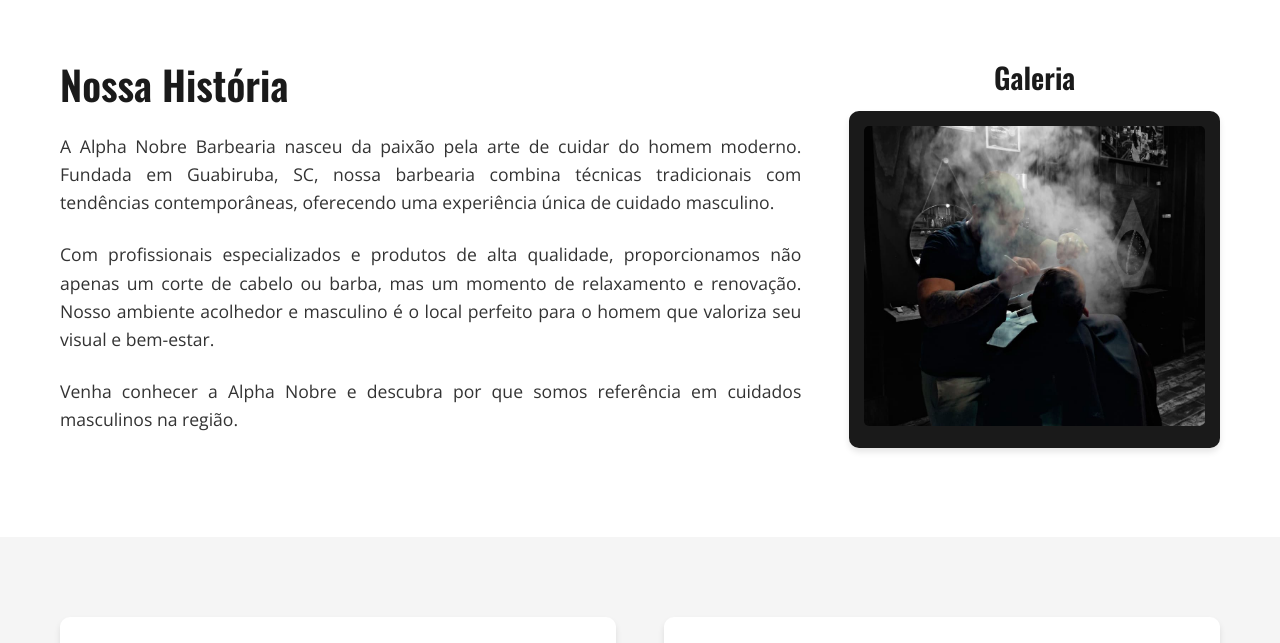
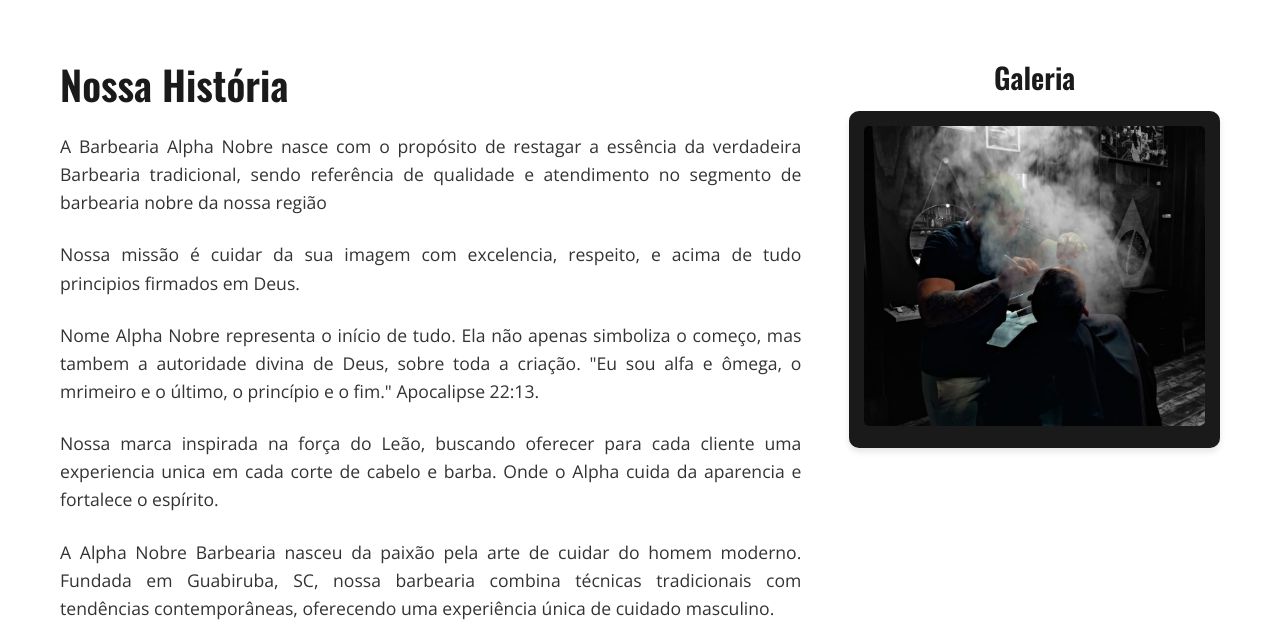
Before and after one commit to kddenisfurtado-ux/alphanobrebarbearia, a website built with Vite: page index.html in a window 1280 px wide. Shown: the part 900-1543 px from the top of the page. Built offline with nearby package versions, Linux system fonts and the light colour scheme.

Commit message:
Update index.html

```diff
--- a/index.html
+++ b/index.html
@@ -50,6 +50,10 @@
                 <div class="about-content">
                     <div class="about-text">
                         <h2>Nossa História</h2>
+                        <p>A Barbearia Alpha Nobre nasce com o propósito de restagar a essência da verdadeira Barbearia tradicional, sendo referência de qualidade e atendimento no segmento de barbearia nobre da nossa região</p>
+                        <p>Nossa missão é cuidar da sua imagem com excelencia, respeito, e acima de tudo principios firmados em Deus.</p>
+                        <p>Nome Alpha Nobre representa o início de tudo. Ela não apenas simboliza o começo, mas tambem a autoridade divina de Deus, sobre toda a criação. "Eu sou alfa e ômega, o mrimeiro e o último, o princípio e o fim." Apocalipse 22:13. </p>
+                        <p>Nossa marca inspirada na força do Leão, buscando oferecer para cada cliente uma experiencia unica em cada corte de cabelo e barba. Onde o Alpha cuida da aparencia e fortalece o espírito.</p>
                         <p>A Alpha Nobre Barbearia nasceu da paixão pela arte de cuidar do homem moderno. Fundada em Guabiruba, SC, nossa barbearia combina técnicas tradicionais com tendências contemporâneas, oferecendo uma experiência única de cuidado masculino.</p>
                         <p>Com profissionais especializados e produtos de alta qualidade, proporcionamos não apenas um corte de cabelo ou barba, mas um momento de relaxamento e renovação. Nosso ambiente acolhedor e masculino é o local perfeito para o homem que valoriza seu visual e bem-estar.</p>
                         <p>Venha conhecer a Alpha Nobre e descubra por que somos referência em cuidados masculinos na região.</p>
```
